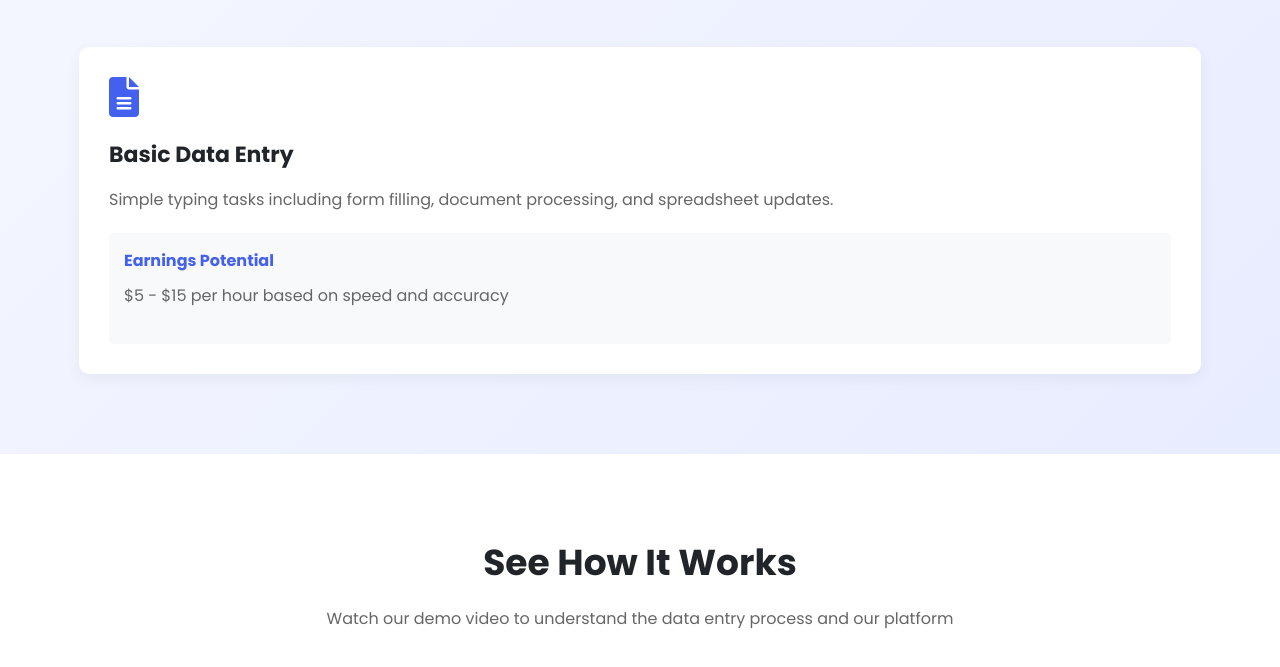
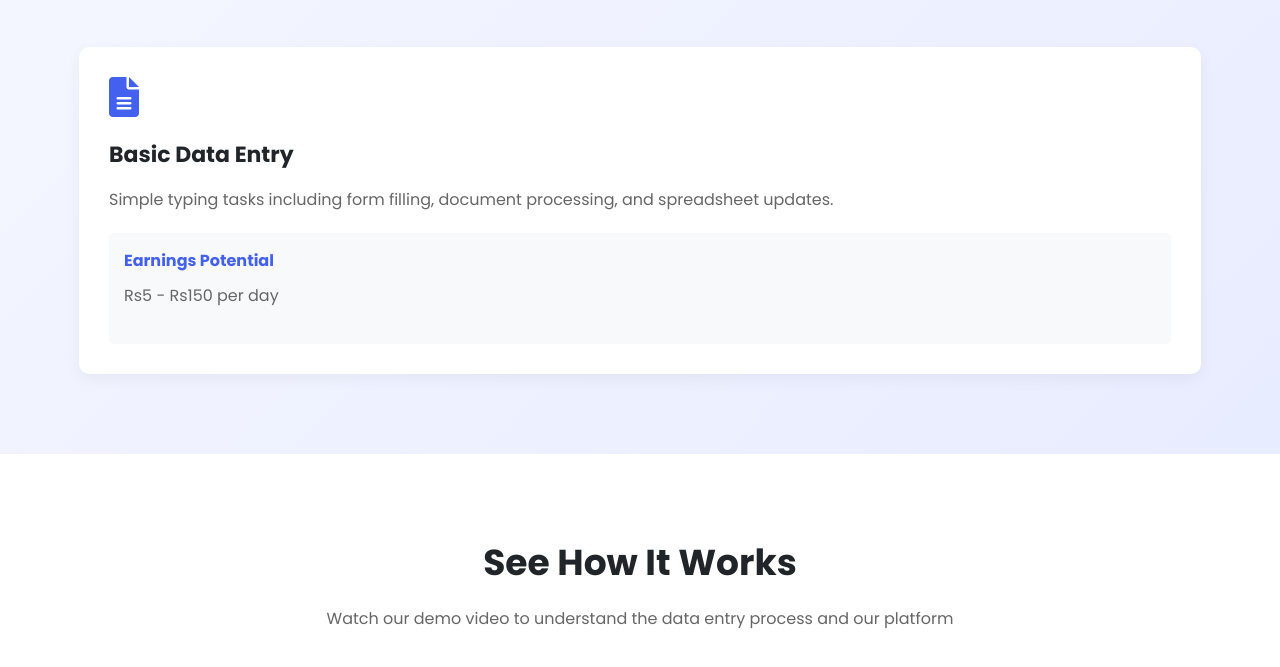
Before and after one commit to ashok24bng/QRdata, a plain HTML site: page index.html in a window 1280 px wide. Shown: the part 2012-2679 px from the top of the page. Drawn offline with Linux system fonts and the light colour scheme.

Commit message:
Update index.html

```diff
--- a/index.html
+++ b/index.html
@@ -632,7 +632,7 @@
                     <p>Simple typing tasks including form filling, document processing, and spreadsheet updates.</p>
                     <div class="earnings">
                         <h4>Earnings Potential</h4>
-                        <p>$5 - $15 per hour based on speed and accuracy</p>
+                        <p>Rs5 - Rs150 per day</p>
                     </div>
                 </div>
                </div>
```
